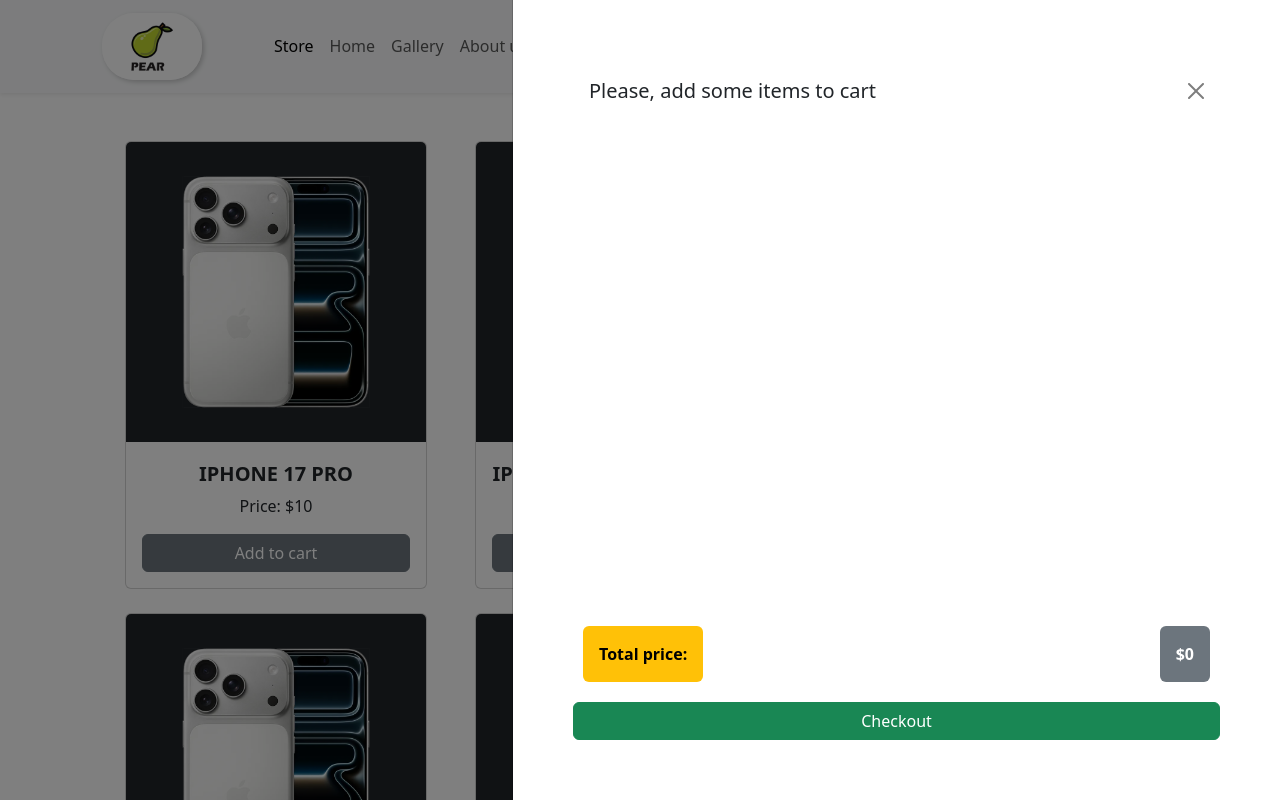
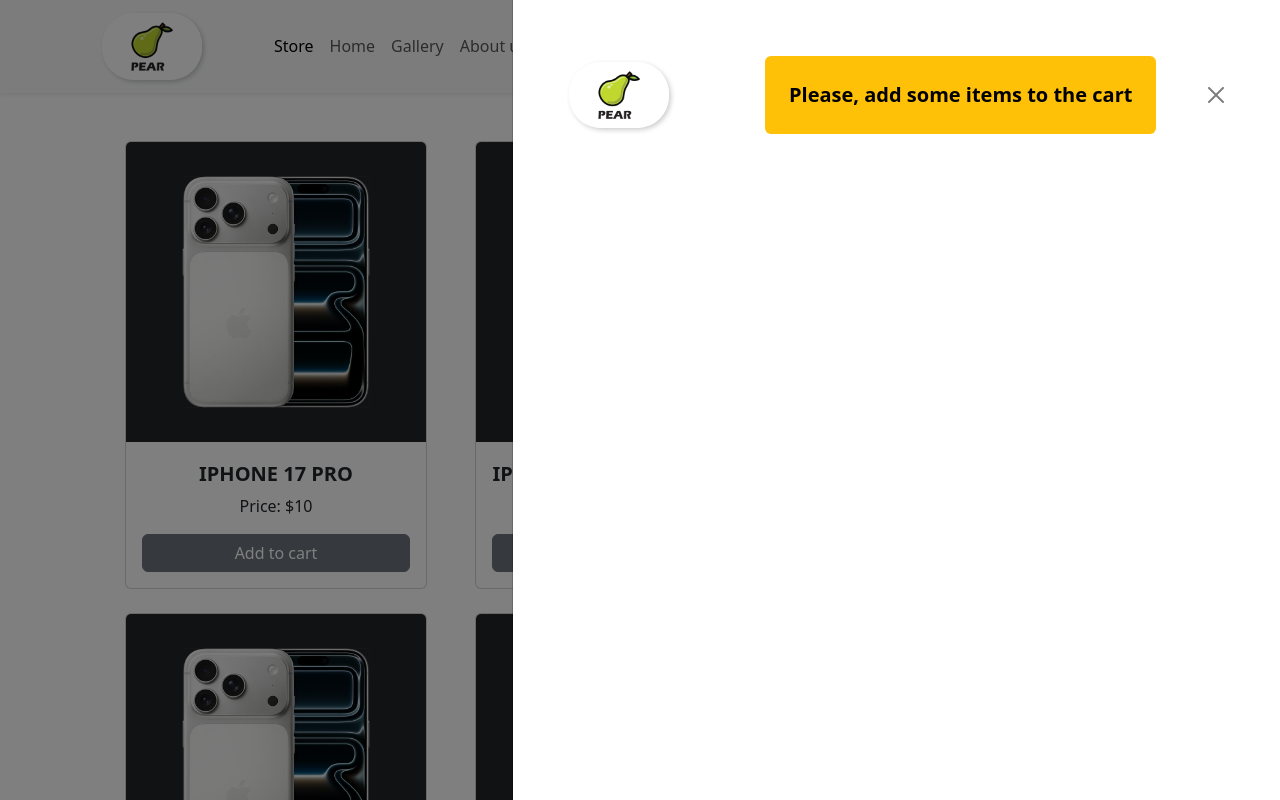
Before and after one commit to karmartir/StoreFront-Feb-26, a React (Vite) app: page /store in a window 1280 px wide. Both pictures are taken after a click on the button 1154 px from the left and 46 px from the top of the page. Shown: the top 800 px of the page. Built offline with nearby package versions, Linux system fonts and the light colour scheme.

Commit message:
Refine Cart component layout: adjust padding, add dynamic messaging with quantity-based total, integrate logo display, and streamline provider structure in `main.tsx`.

```diff
--- a/src/components/Cart.jsx.tsx
+++ b/src/components/Cart.jsx.tsx
@@ -1,4 +1,4 @@
-import {Button, Offcanvas} from "react-bootstrap";
+import {Button, Image, Offcanvas} from "react-bootstrap";
 import {useShoppingCart} from "../context/ShoppingCartContext.tsx";
 
 import CartItem from "./CartItem.tsx";
@@ -12,6 +12,8 @@
     const item = storeItems.find(i => i.id === cartItem.id)
     return acc + (item?.price || 0) * cartItem.quantity
   }, 0)
+
+
   return (
   <>
 
@@ -19,13 +21,21 @@
       show={isCartOpen}
       onHide={closeCart}
       placement='end'
-      style={{width: "60%", padding: "60px"}}
+      style={{width: "60%", padding: "40px"}}
     >
-      <Offcanvas.Header closeButton>
+
+
+
+      <Offcanvas.Header closeButton >
+
+
+          <Image style={{boxShadow: '2px 2px 5px rgba(0, 0, 0, 0.2)'}} className='me-5 rounded-5' src='/images/logo.jpg' alt="logo" width={100} />
+
         { !cartQuantity
-          ? <Offcanvas.Title>Please, add some items to cart</Offcanvas.Title>
-          : (<Offcanvas.Title> My cart:</Offcanvas.Title>)
+          ? <Offcanvas.Title className='ms-5 fw-bolder p-4 rounded-2 text-bg-warning'>Please, add some items to the cart</Offcanvas.Title>
+          : (<Offcanvas.Title className='fw-bolder p-3 rounded-2 text-bg-warning'>Total: {cartQuantity} items in my cart:</Offcanvas.Title>)
         }
+
       </Offcanvas.Header>
       <Offcanvas.Body>
         {cartItems.map(item => (
@@ -35,13 +45,14 @@
           />
         ))}
       </Offcanvas.Body>
+      {cartQuantity !==0 && (<>
       <div style={{justifyContent: "space-between", display: "flex", padding: "10px", marginBottom: "10px"}}>
-        {/*//todo total price*/}
-
         <span className='fw-bolder p-3 rounded-2 text-bg-warning'> Total price: </span>
         <span className='fw-bolder p-3 rounded-2 text-bg-secondary'>${totalPrice}</span>
       </div>
         <Button variant='success'>Checkout</Button>
+        </>
+        )}
     </Offcanvas>
 
   </>
--- a/src/main.tsx
+++ b/src/main.tsx
@@ -8,10 +8,10 @@
 
 createRoot(document.getElementById('root')!).render(
 	<StrictMode>
+		<BrowserRouter>
 	<ShoppingCartProvider>
-		<BrowserRouter>
 			<App/>
+	</ShoppingCartProvider>
 		</BrowserRouter>
-	</ShoppingCartProvider>
 	</StrictMode>
 )
```
